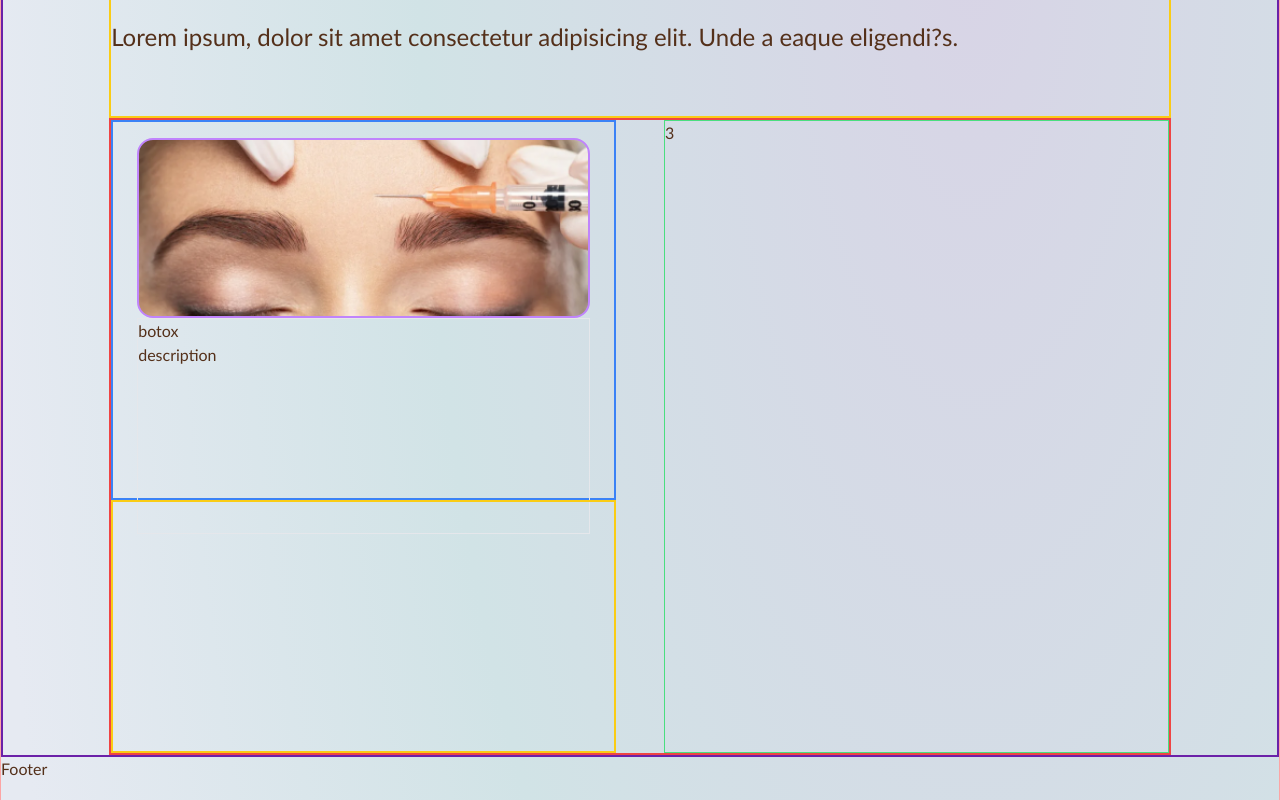
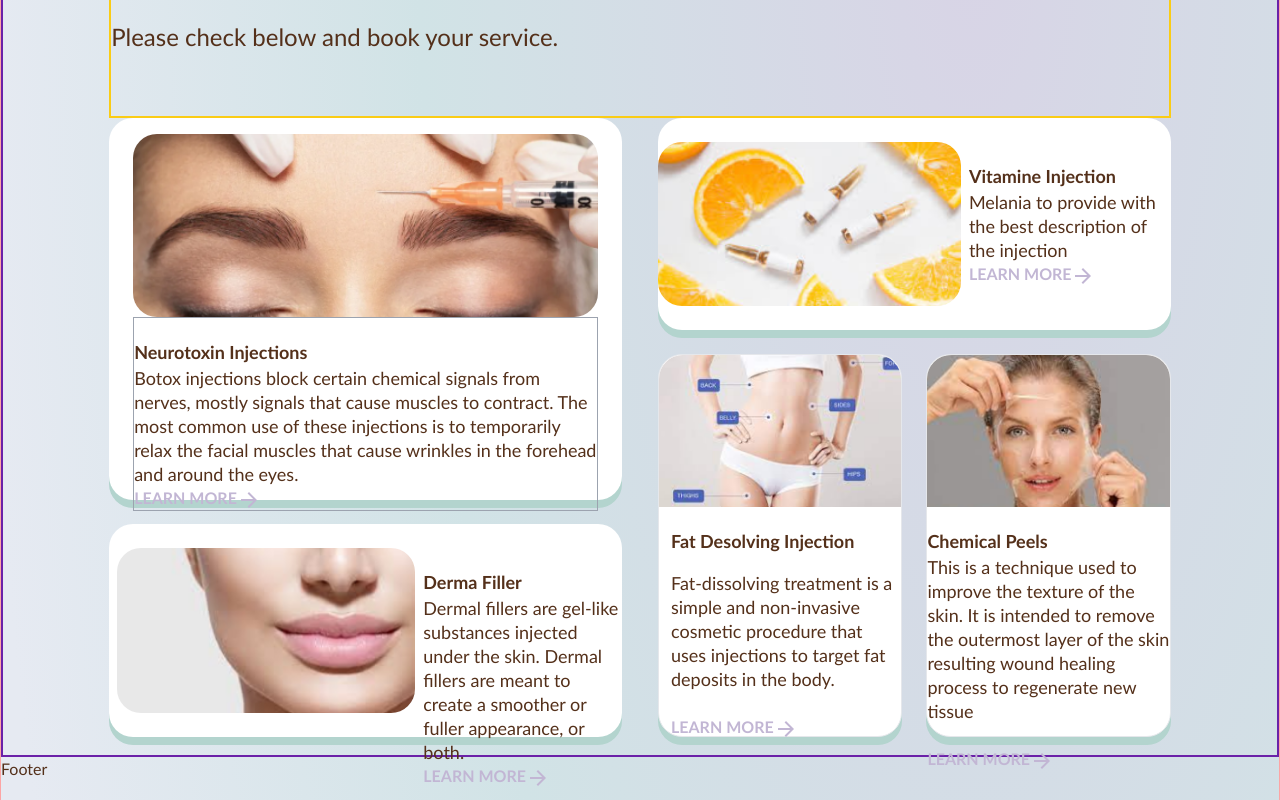
Before and after one commit to T4r4n3h/Beauty-Bee-Clinic, a React (Create React App) app: page / in a window 1280 px wide. Shown: the part 560-1360 px from the top of the page. Built offline with nearby package versions, Linux system fonts and the light colour scheme.

Commit message:
lg and md card section done

```diff
--- a/src/components/ServiceCardSection.jsx
+++ b/src/components/ServiceCardSection.jsx
@@ -2,20 +2,110 @@ import React from 'react'
 
 function ServiceCardSection() {
   return (
-    <div className="service-card-section hidden md:flex w-5/6 h-4/5 border-2 border-red-500 mx-auto">
-    <div className="cardLeft h-full w-1/2 mr-6">
+    <div className="service-card-section hidden md:flex w-5/6 h-4/5 mx-auto">
+        <div className="cardLeft h-full w-1/2 mr-3">
 
-        <div className="leftTop h-3/5 border-2 border-blue-500 px-6 pt-4">
-            <div className="botoximg bg-botox bg-no-repeat bg-cover bg-center h-1/2 rounded-2xl  w-full border-2 border-purple-400"></div>
-            <div className="crdtext h-3/5 w-full border">
-                <h3 className="srvHeader">botox</h3>
-                <p className="srvtxt">description</p>
+            <div className="leftTop h-3/5 px-6 pt-4 rounded-3xl bg-white"
+            style={{
+                boxShadow:"0px 8px 0px #B3D4CE"
+            }}
+            >
+                <div className="botoximg bg-botox bg-no-repeat bg-cover bg-center h-1/2 rounded-3xl  w-full"></div>
+                <div className="crdtext  w-full border border-gray-400">
+                    <h3 className="srvHeader font-bold text-lg mt-5">Neurotoxin Injections</h3>
+                    <p className="srvtxt text-lg leading-6">
+                        Botox injections block certain chemical signals from nerves, mostly signals that cause muscles to contract. The most common use of these injections is to temporarily relax the facial muscles that cause wrinkles in the forehead and around the eyes.
+                    </p>
+                    <button className="text-[#C2B6D4] font-black">LEARN MORE <svg className='inline font-black' width="16" height="16" viewBox="0 0 16 16" fill="none"      xmlns="http://www.w3.org/2000/svg">
+                        <path d="M8 0L6.59 1.41L12.17 7H0V9H12.17L6.59 14.59L8 16L16 8L8 0Z" fill="#C2B6D4"/>
+                        </svg></button>
+                </div>
             </div>
+            <div className="leftBottom h-2/6 rounded-3xl bg-white mt-6 flex py-6"
+            style={{
+                boxShadow:"0px 8px 0px #B3D4CE"
+            }}
+            >
+                <div className="dermaimg w-3/5 h-full  bg-filler bg-no-repeat bg-cover bg-center rounded-3xl ml-2"></div>
+                <div className="crdtext ml-2 w-2/5">
+                    <h3 className="srvHeader font-bold text-lg mt-5">Derma Filler</h3>
+                    <p className="srvtxt text-lg leading-6">Dermal fillers are gel-like substances injected under the skin. Dermal fillers are meant to create a smoother or fuller appearance, or both.</p>
+                    <button className="text-[#C2B6D4] font-black">LEARN MORE <svg className='inline font-black' width="16" height="16" viewBox="0 0 16 16" fill="none"      xmlns="http://www.w3.org/2000/svg">
+                        <path d="M8 0L6.59 1.41L12.17 7H0V9H12.17L6.59 14.59L8 16L16 8L8 0Z" fill="#C2B6D4"/>
+                        </svg></button>
+                </div>
+
+
+
+
+
+
+
+
+            </div>
+
         </div>
-        <div className="leftBottom h-2/5 border-2 border-yellow-400"></div>
+        <div className="cardRight w-1/2 ml-6 ">
 
-    </div>
-    <div className="cardRight border border-green-400 w-1/2 ml-6 ">3</div>
+            <div className="rightTop h-2/6 rounded-3xl bg-white  flex py-6"
+                style={{
+                    boxShadow:"0px 8px 0px #B3D4CE"
+                }}
+                >
+                    <div className="vitaminimg w-3/5 h-full  bg-vitamin  bg-no-repeat bg-cover bg-center rounded-3xl "></div>
+                    <div className="crdtext ml-2 w-2/5">
+                        <h3 className="srvHeader font-bold text-lg mt-5">Vitamine Injection</h3>
+                        <p className="srvtxt text-lg leading-6">
+                            Melania to provide with the best description of the injection
+                        </p>
+                        <button className="text-[#C2B6D4] font-black">LEARN MORE <svg className='inline font-black' width="16" height="16" viewBox="0 0 16 16" fill="none"      xmlns="http://www.w3.org/2000/svg">
+                            <path d="M8 0L6.59 1.41L12.17 7H0V9H12.17L6.59 14.59L8 16L16 8L8 0Z" fill="#C2B6D4"/>
+                            </svg></button>
+                    </div>
+
+
+            </div>
+
+
+
+
+            <div className="rightBottom flex h-3/5 mt-6 ">
+
+                <div
+                      style={{
+                        boxShadow:"0px 8px 0px #B3D4CE"
+                    }}
+                className="bottomLeft mr-3 w-1/2  border bg-white rounded-3xl">
+                <div className="img  h-2/5 bg-fat  bg-no-repeat bg-cover bg-center rounded-t-3xl"></div>
+                <div className="crdtext ml-3">
+                    <h1 className="srvHeader font-bold text-lg mt-5 "> Fat Desolving Injection</h1>
+                    <p className="srvtxt text-lg leading-6 mt-4">Fat-dissolving treatment is a simple and non-invasive cosmetic procedure that uses injections to target fat deposits in the body. </p>
+                    <button className="text-[#C2B6D4] font-black mt-6">LEARN MORE <svg className='inline font-black' width="16" height="16" viewBox="0 0 16 16" fill="none"      xmlns="http://www.w3.org/2000/svg">
+                            <path d="M8 0L6.59 1.41L12.17 7H0V9H12.17L6.59 14.59L8 16L16 8L8 0Z" fill="#C2B6D4"/>
+                            </svg></button>
+                </div>
+                </div>
+                <div
+                      style={{
+                        boxShadow:"0px 8px 0px #B3D4CE"
+                    }}
+                className="bottomRight ml-3 w-1/2 border bg-white rounded-3xl">
+                <div className="img  h-2/5 bg-chemPeel bg-no-repeat bg-cover bg-center rounded-t-3xl"></div>
+                <div className="crdtext">
+                    <h1 className="srvHeader font-bold text-lg mt-5">Chemical Peels</h1>
+                    <p className="srvtxt text-lg leading-6">This is a technique used to improve the texture of the skin. It is intended to remove the outermost layer of the skin resulting wound healing process to regenerate new tissue</p>
+                    <button className="text-[#C2B6D4] font-black mt-6">LEARN MORE <svg className='inline font-black' width="16" height="16" viewBox="0 0 16 16" fill="none"      xmlns="http://www.w3.org/2000/svg">
+                            <path d="M8 0L6.59 1.41L12.17 7H0V9H12.17L6.59 14.59L8 16L16 8L8 0Z" fill="#C2B6D4"/>
+                            </svg></button>
+                </div>
+                </div>
+
+
+            </div>
+
+        </div>
+
+
 
 
     </div>
--- a/src/components/ServiceSection.jsx
+++ b/src/components/ServiceSection.jsx
@@ -12,7 +12,7 @@ function ServiceSection() {
     },
     {
         name:"Derma Filler",
-        description:"Dermal fillers are gel-like substances injected under the skin. Dermal fillers are meant to create a smoother or fuller appearance, or both. The FDA regulates dermal fillers as medical devices",
+        description:"Dermal fillers are gel-like substances injected under the skin. Dermal fillers are meant to create a smoother or fuller appearance, or both.",
         img:"../../public/img/filler.png",
         price:"$500 - $600",
         duration:"60 minutes"
@@ -40,11 +40,11 @@ function ServiceSection() {
 ]
 
   return (
-    <div className="ServiceSection border-2 border-purple-800 h-screen mt-10 ">
+    <div className="ServiceSection border-2 border-purple-800 md:h-screen mt-10 ">
 
         <div className="msg border-2 border-yellow-400 w-5/6 h-1/5 mx-auto">
             <h1 className=" text-xl md:text-4xl">What Do You Need?</h1>
-            <p className=" md:text-2xl md:leading-10 mt-4">Lorem ipsum, dolor sit amet consectetur adipisicing elit. Unde a eaque eligendi?s.</p>
+            <p className=" md:text-2xl md:leading-10 mt-4">Please check below and book your service.</p>
         </div>
 
         <ServiceCardSection/>
--- a/tailwind.config.js
+++ b/tailwind.config.js
@@ -14,7 +14,7 @@ module.exports = {
       backgroundImage:{
         'chryblsm':"url(../public/img/ChryBlsm.png)",
         'botox':"url(../public/img/botox.png)",
-        'chemPeel':"url(../public/img/chemPeel.png",
+        'chemPeel':"url(../public/img/chemPeel.png)",
         'fat': "url(../public/img/fatDesolving.png)",
         'filler': "url(../public/img/filler.png)",
         'vitamin': "url(../public/img/vitamineInjection.png)",
```
Also changed, not shown: public/img/Vector.svg (added).
